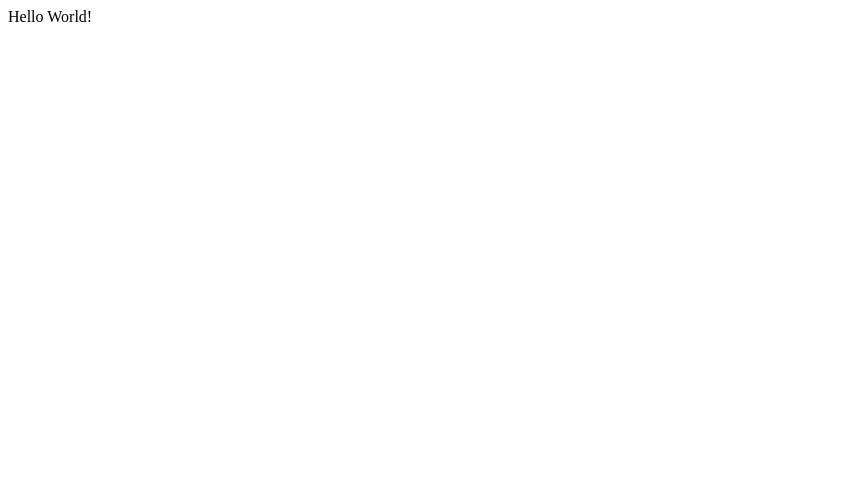
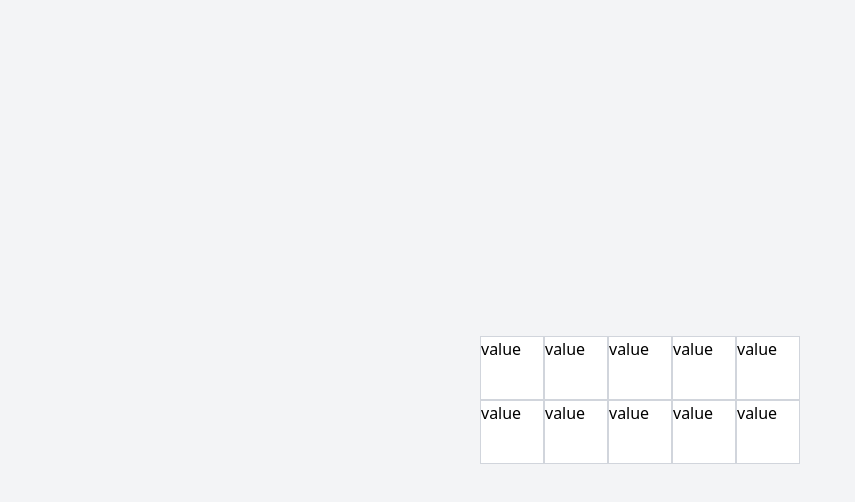
Before and after one commit to Kawa0x5F/grid-maker, a Next.js app in the folder front/: page / in a window 1280 px wide. Shown: the top 502 px of the page, without its empty margins (0-855 px from the left). Built offline with nearby package versions, Linux system fonts and the light colour scheme.

Commit message:
feature: 要素をグリッドを利用して表示#1

```diff
--- a/front/app/page.tsx
+++ b/front/app/page.tsx
@@ -1,5 +1,41 @@
+import '@/app/globals.css'
+
 export default function Home() {
+  const arr = [
+    {name: 'a',},
+    {name: 'b',},
+    {name: 'c',},
+    {name: 'd',},
+    {name: 'e',},
+    {name: 'f',},
+    {name: 'g',},
+    {name: 'h',},
+    {name: 'i',},
+    {name: 'j',},
+  ]
+
   return (
-    <div>Hello World!</div>
+    <div className="flex justify-center items-center min-h-screen bg-gray-100">
+      <div
+        className={`grid grid-cols-5 gap-0`}
+        style={{ width: 'fit-content' }}
+      >
+        {arr.map((value: {name: string;}, index: number)=>
+          <div
+            key={`${value}_${index}`}
+            className="w-16 h-16 bg-white border border-gray-300 hover:bg-gray-200"
+          >
+            value
+          </div>
+
+        )}
+        {/* {Array.from({ length: size * size }, (_, i) => (
+          <div
+            key={`test_${i}`}
+            className="w-16 h-16 bg-white border border-gray-300 hover:bg-gray-200"
+          />
+        ))} */}
+      </div>
+    </div>
   );
 }
```
